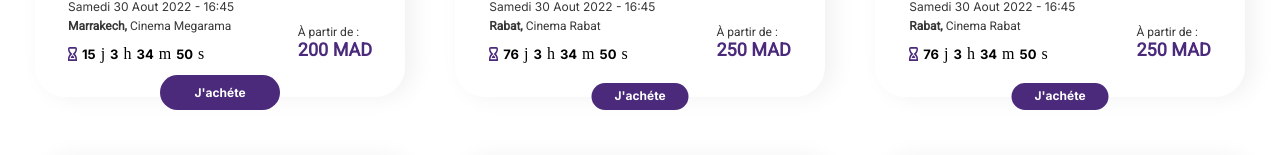
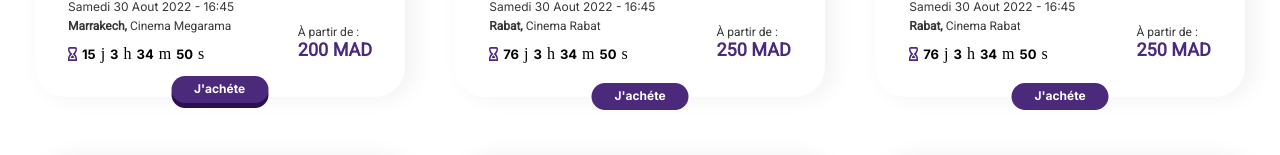
Before and after one commit to yns-qara/etickets, a Next.js app: page / in a window 1280 px wide. In both pictures the pointer is over the link 220 px from the left and 1232 px from the top of the page. Shown: the part 1136-1291 px from the top of the page. Built offline with nearby package versions, Linux system fonts and the light colour scheme.

Commit message:
card buttons

```diff
--- a/styles/card.module.css
+++ b/styles/card.module.css
@@ -1,4 +1,3 @@
-
 .card__container {
     position: relative;
     width: 370px;
@@ -9,7 +8,7 @@
 }
 
 
-.card__container_expired{
+.card__container_expired {
     position: relative;
     width: 370px;
     min-height: 319px;
@@ -134,18 +133,23 @@
     bottom: -4%;
     left: 50%;
     transform: translateX(-50%);
-    transition: all .5s ease;
     transform-origin: left top;
     width: 97px;
     height: 27px;
 
+    box-shadow: 0 0px 0 #2a1052;
+    transition: all .5s ease
 }
 
 
 .card__button:hover {
-    padding: 10px 18px;
-    width: 120px;
-    height: 35px;
+    box-shadow: 0 5px 0 #2a1052;
+    transform: translateX(-50%) translateY(-7px);
+}
+
+.card__button:active {
+    box-shadow: 0 0px 0 #2a1052;
+    transform: translateX(-50%) translateY(0px);
 }
 
 
```
